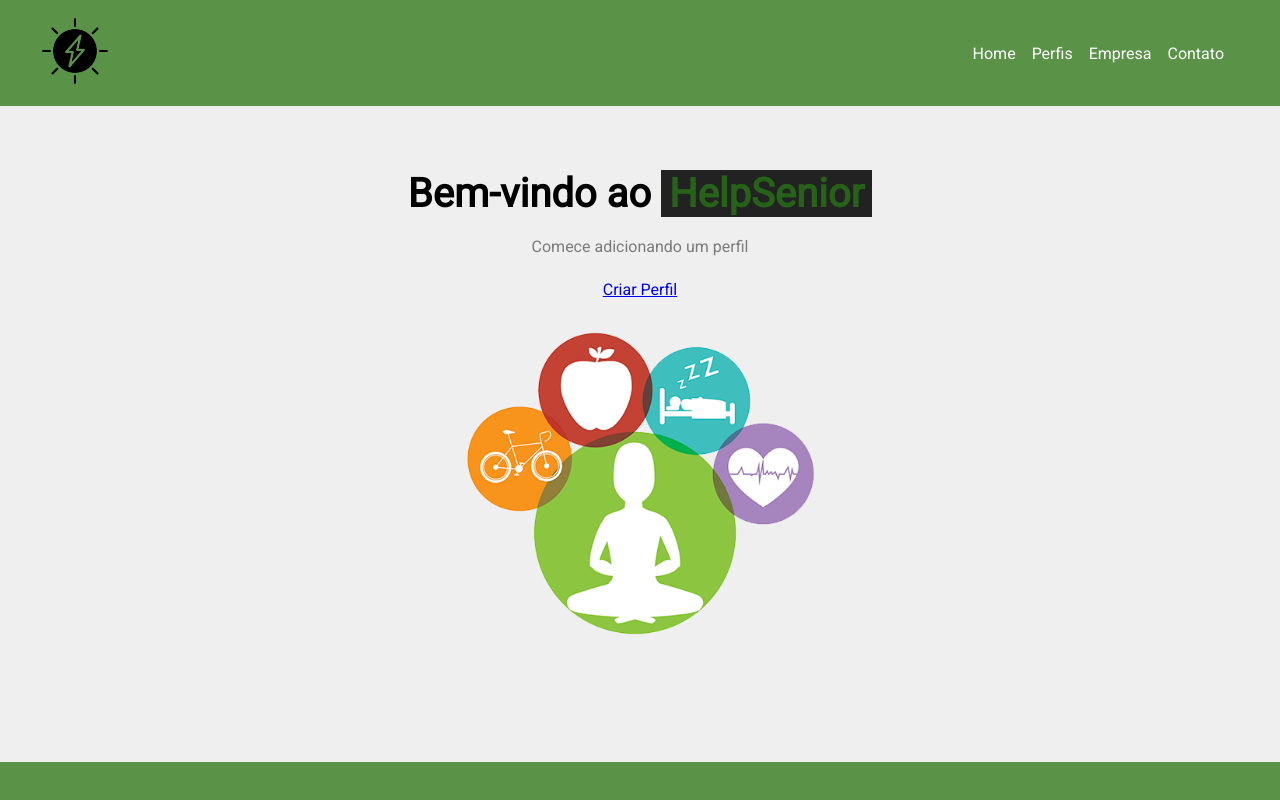
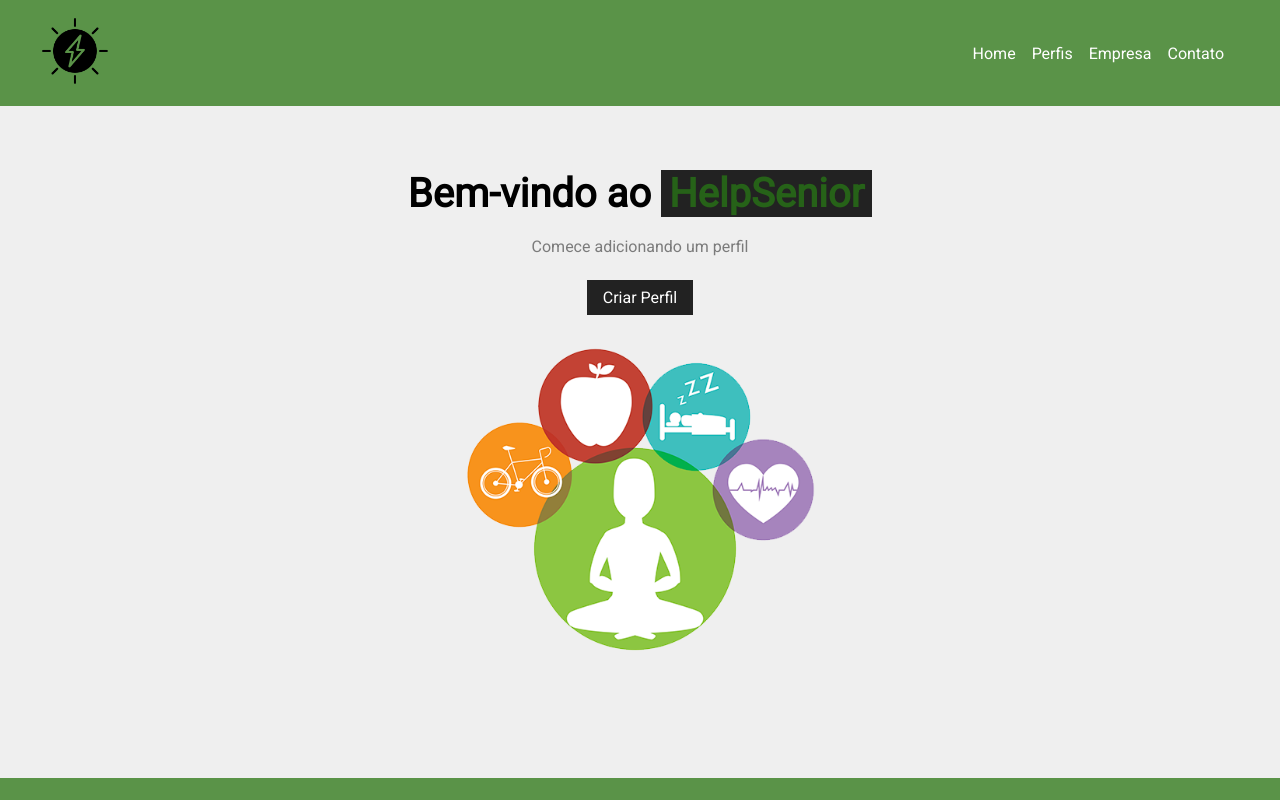
Before and after one commit to lucas-raamos/helpsenior, a React (Create React App) app: page /home in a window 1280 px wide. Shown: the top 800 px of the page. Built offline with nearby package versions, Linux system fonts and the light colour scheme.

Commit message:
:art: Estilizando LinkButton
Estilizando LinkButton

```diff
--- a/src/components/layout/LinkButton.module.css
+++ b/src/components/layout/LinkButton.module.css
@@ -0,0 +1,16 @@
+.btn {
+    background-color: #222;
+    color: #fff;
+    padding: 0.5em 1em;
+    text-decoration: none;
+    transition: 0.5s;
+    font-family: 'Roboto';
+
+  }
+
+  .btn:hover {
+    /*color: #266218;*/
+    color: #fff;
+    background: #266218;
+    box-shadow: 0 0 5px #266218, 0 0 25px #266218, 0 0 50px #266218, 0 0 200 #266218;
+  }
```
